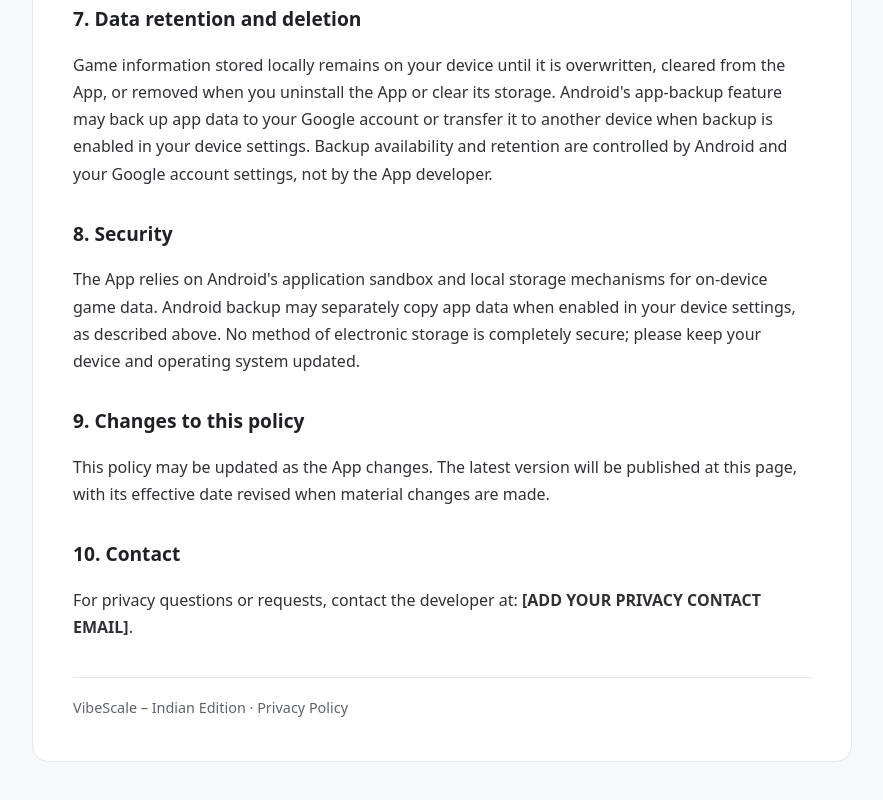
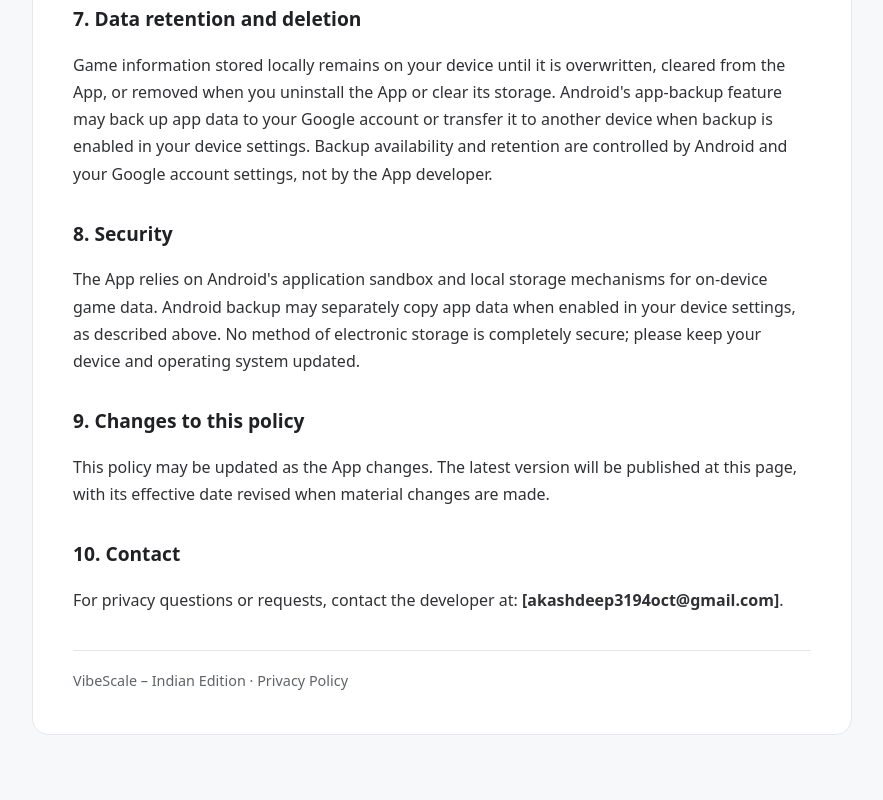
Before and after one commit to akashdeep3194/vibescale-privacy, a plain HTML site: page index.html in a window 1280 px wide. Shown: the part 1323-2123 px from the top of the page, without its empty margins (198-1081 px from the left). Drawn offline with Linux system fonts and the light colour scheme.

Commit message:
Update index.html

```diff
--- a/index.html
+++ b/index.html
@@ -55,7 +55,7 @@
   <p>This policy may be updated as the App changes. The latest version will be published at this page, with its effective date revised when material changes are made.</p>
 
   <h2>10. Contact</h2>
-  <p>For privacy questions or requests, contact the developer at: <strong>[ADD YOUR PRIVACY CONTACT EMAIL]</strong>.</p>
+  <p>For privacy questions or requests, contact the developer at: <strong>[akashdeep3194oct@gmail.com]</strong>.</p>
 
   <footer>VibeScale – Indian Edition · Privacy Policy</footer>
 </main>
```
